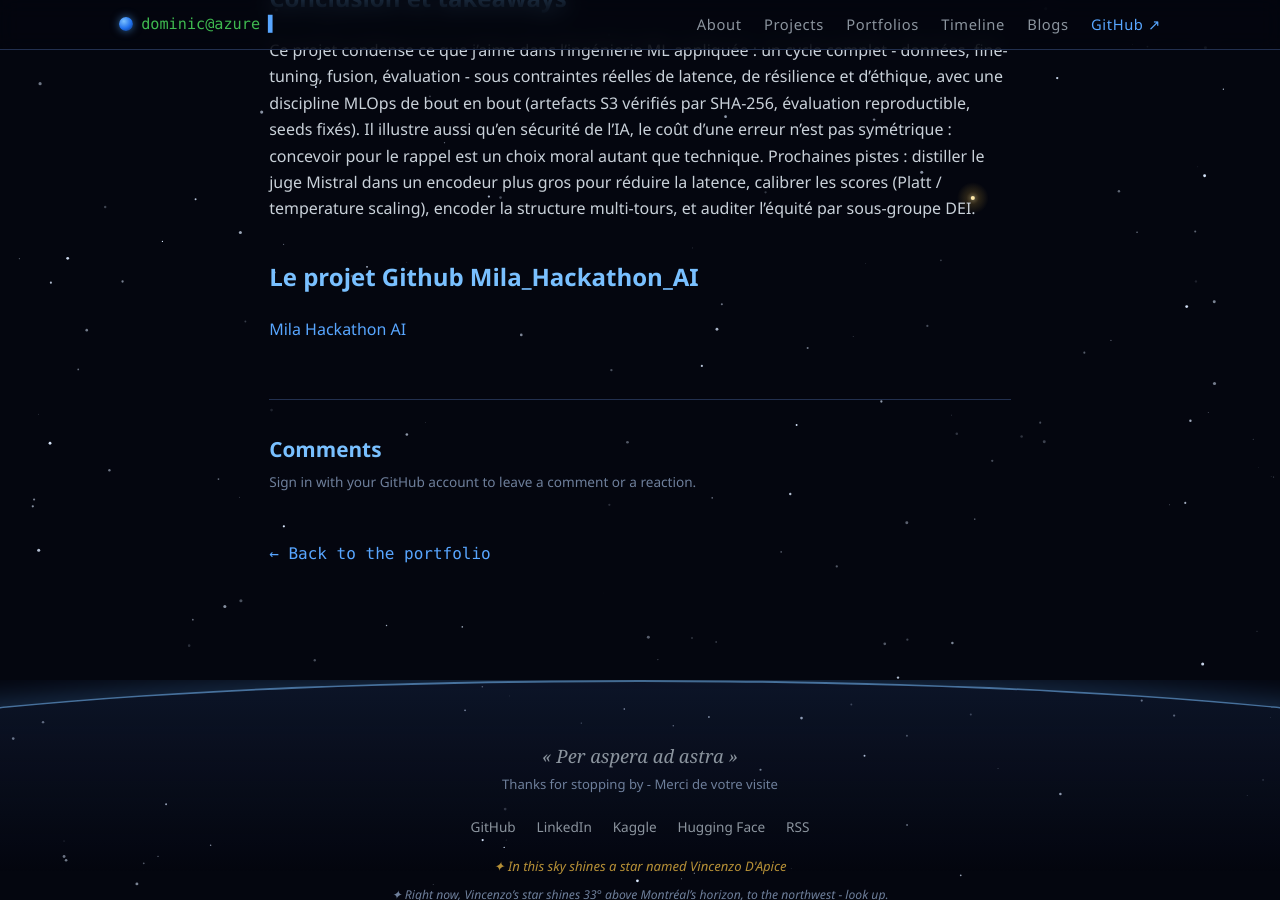
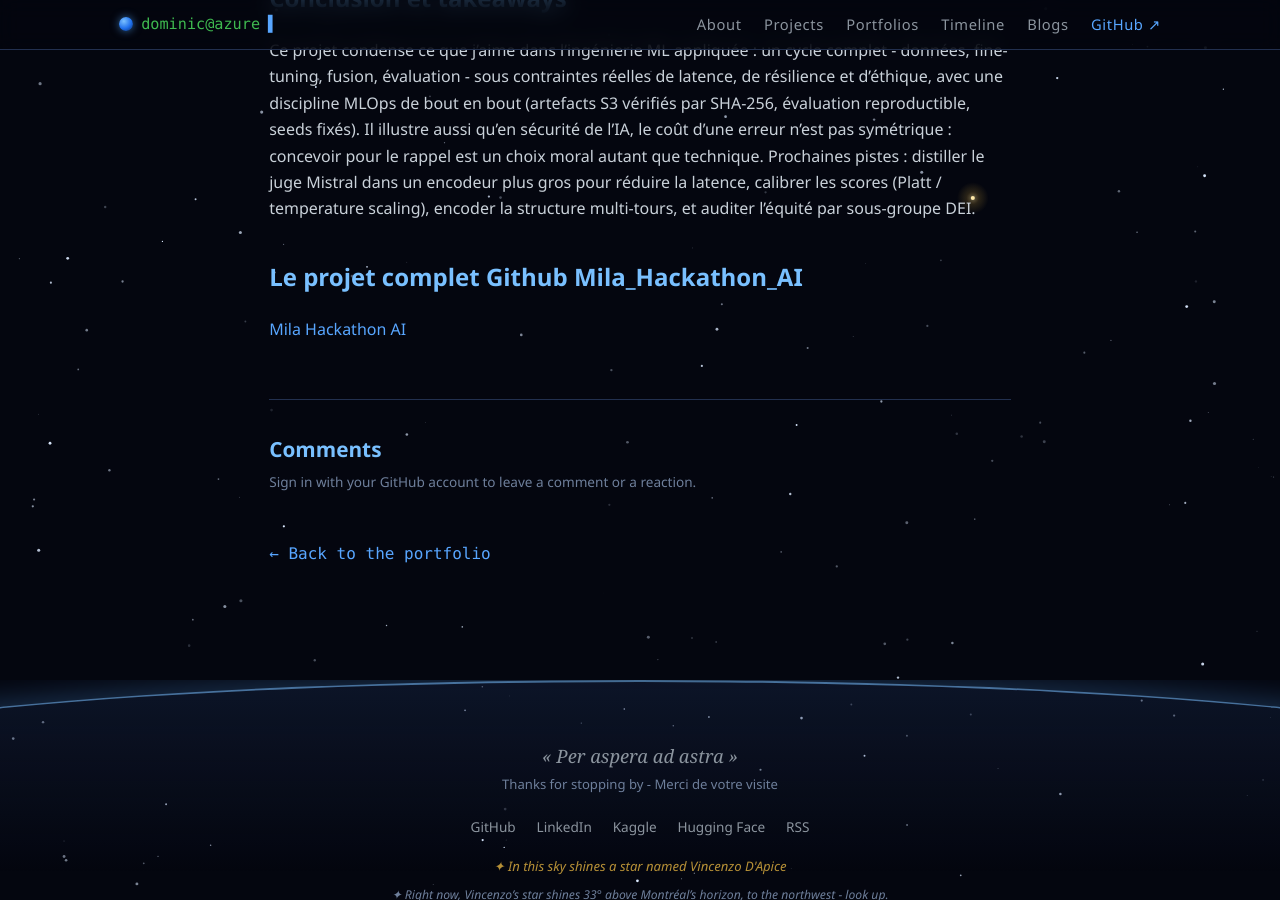
Before and after one commit to dapiced/dapiced.github.io, a Jekyll site: the page built from _portfolio/hackathon-mila-garde-fou-bilingue.md, in a window 1280 px wide and 900 px high, scrolled down 5084 px. Built offline with Jekyll 4.4.1, drawn with Linux system fonts in a browser that asks for light colours; comment, search, counter and statistics services are not loaded.

Commit message:
Update project title in hackathon documentation

```diff
--- a/_portfolio/hackathon-mila-garde-fou-bilingue.md
+++ b/_portfolio/hackathon-mila-garde-fou-bilingue.md
@@ -124,6 +124,6 @@ Un rappel de 92,3 % signifie qu'environ 60 des 65 conversations à haut risque s
 
 Ce projet condense ce que j'aime dans l'ingénierie ML appliquée : un cycle complet - données, fine-tuning, fusion, évaluation - sous contraintes réelles de latence, de résilience et d'éthique, avec une discipline MLOps de bout en bout (artefacts S3 vérifiés par SHA-256, évaluation reproductible, seeds fixés). Il illustre aussi qu'en sécurité de l'IA, le coût d'une erreur n'est pas symétrique : concevoir pour le rappel est un choix moral autant que technique. Prochaines pistes : distiller le juge Mistral dans un encodeur plus gros pour réduire la latence, calibrer les scores (Platt / temperature scaling), encoder la structure multi-tours, et auditer l'équité par sous-groupe DEI.
 
-## Le projet Github Mila_Hackathon_AI
+## Le projet complet Github Mila_Hackathon_AI
 
 [Mila Hackathon AI](https://github.com/dapiced/Mila_Hackathon_AI)
```
